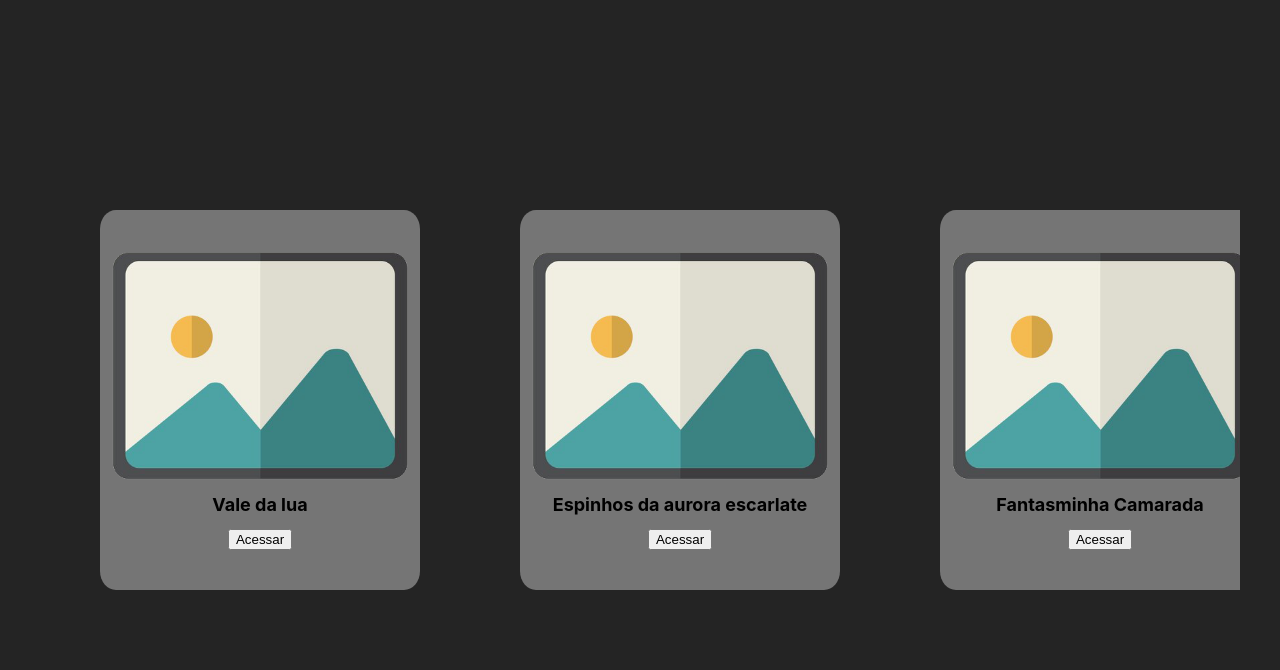
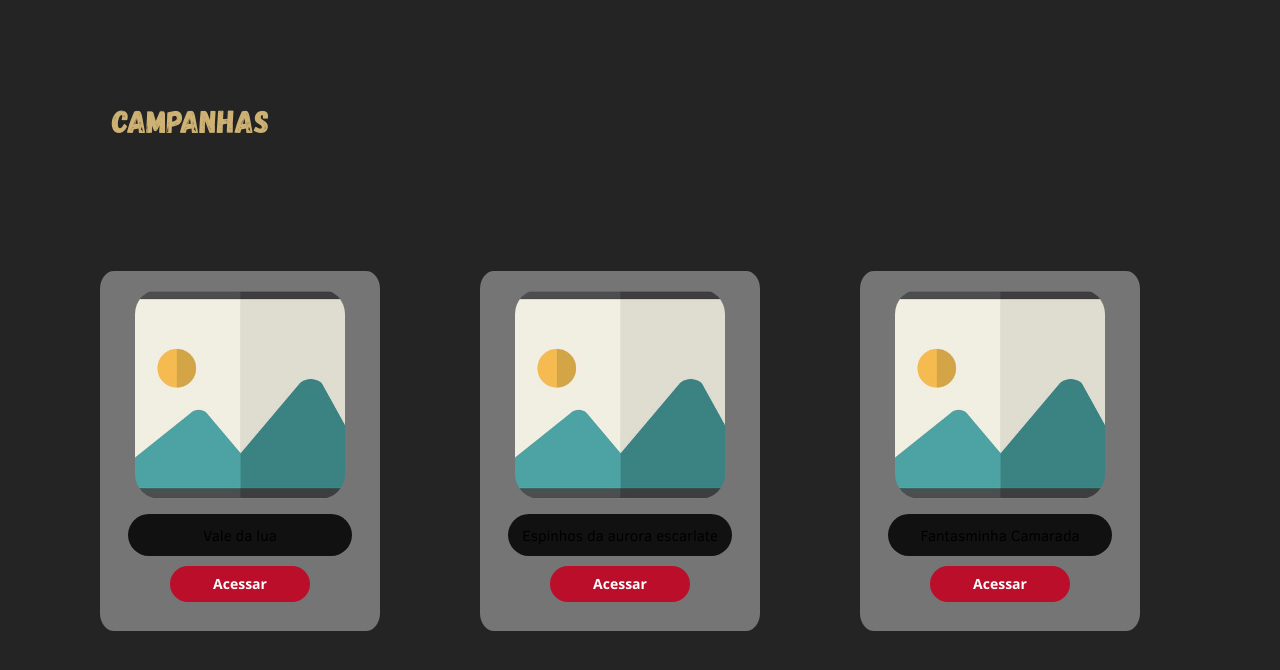
Before and after one commit to lucasolib/fichas_do_medo, a React (Vite) app: page /campanhas in a window 1280 px wide. Shown: the top 670 px of the page. Built offline with nearby package versions, Linux system fonts and the light colour scheme.

Commit message:
Style: Estiliza titulo da página e cards de campanhas

```diff
--- a/src/css/campanhas.css
+++ b/src/css/campanhas.css
@@ -10,6 +10,13 @@ main {
   width: 100vw;
   height: 100vh;
   position: relative;
+}
+
+.paginaCampanha {
+  font-family: 'gagalin';
+  font-size: 32px;
+  margin-left: 112px;
+  color: #ceb274;
 }
 
 .carrosselCampanha {
@@ -36,17 +43,49 @@ main {
   flex-direction: column;
   background-color: #757575;
   border-radius: 5%;
-  height: 380px;
-  width: 320px;
+  height: 360px;
+  width: 280px;
   margin: 50px;
 }
 
 .fotoCampanha {
-  width: 300px;
-  height: 230px;
+  width: 210px;
+  height: 210px;
+  object-fit: cover;
+  object-position: center;
+  /* object-fit: contain; */
   justify-self: flex-start;
+  border-radius:25px;
 }
 
 .tituloCampanha {
-  font-size: 18px;
+  font-size: 15px;
+  font-family: 'clearSans';
 }
+
+.acessarCampanha {
+  cursor: pointer;
+  width: 50%;
+  height: 10%;
+  margin: 10px;
+  font-family: 'openSansBold';
+  font-size: 14px;
+  font-weight: bolder;
+  background-color: #BA0E2A;
+  color: white;
+  border-radius: 20px;
+  border-style: hidden;
+  transition: 0.3s ease-in-out;
+}
+
+.acessarCampanha:hover {
+  background-color: #610f1d;
+  transform: scale(1.1);
+}
+
+.fundoNome {
+  background-color: #121111;
+  border-radius: 25px;
+  width: 80%;
+  margin-top: 15px;
+}
--- a/src/pages/campanhas.tsx
+++ b/src/pages/campanhas.tsx
@@ -16,26 +16,33 @@ function Campanhas () {
 
   const carrossel = useRef<HTMLDivElement>(null);
 
-  function getCampanhas () {
+  function getCampanhas ():Promise<void> {
+    return new Promise((resolve) => {
       setLoading(true);
       setTimeout(() => {
         setCampanhas(CAMPANHAS);
         setLoading(false);
+        resolve();
       }, 1000)
+    })
   }
 
   useEffect(() => {
-    getCampanhas();
+    const fetchData = async () => {
+      await getCampanhas();
       if (carrossel.current){
         const scrollWidth = carrossel.current.scrollWidth;
         const offsetWidth = carrossel.current.offsetWidth;
         setWidthCarrossel(scrollWidth - offsetWidth);
       }
+    }
+    fetchData();
   }, [])
 
   return (
     <>
       <main>
+        <h2 className='paginaCampanha'>Campanhas</h2>
         <motion.div
           className='carrosselCampanha' ref={carrossel}>
           { loading ? (
@@ -49,17 +56,21 @@ function Campanhas () {
                     alt='Placeholder para imagem da campanha'
                     className='fotoCampanha'
                   />
+                  <div className='fundoNome'>
                     <h1 className='tituloCampanha'>{campanha.nome}</h1>
+                  </div>
                   <button className='acessarCampanha'> Acessar </button>
                 </motion.article>
                 ))}
                 <motion.article className='cardCampanha'>
                   <img
-                    src='../public/placeholder.png'
+                    src='../public/simboloMais.png'
                     alt='Placeholder para imagem de criar campanha'
                     className='fotoCampanha'
                   />
+                  <div className='fundoNome'>
                     <h1 className='tituloCampanha'>Nova campanha</h1>
+                  </div>
                   <button className='acessarCampanha'> Criar </button>
                 </motion.article>
               </motion.div>
```
Also changed, not shown: public/simboloMais.png (added). Lines whose indentation alone changed are shown as unchanged.
